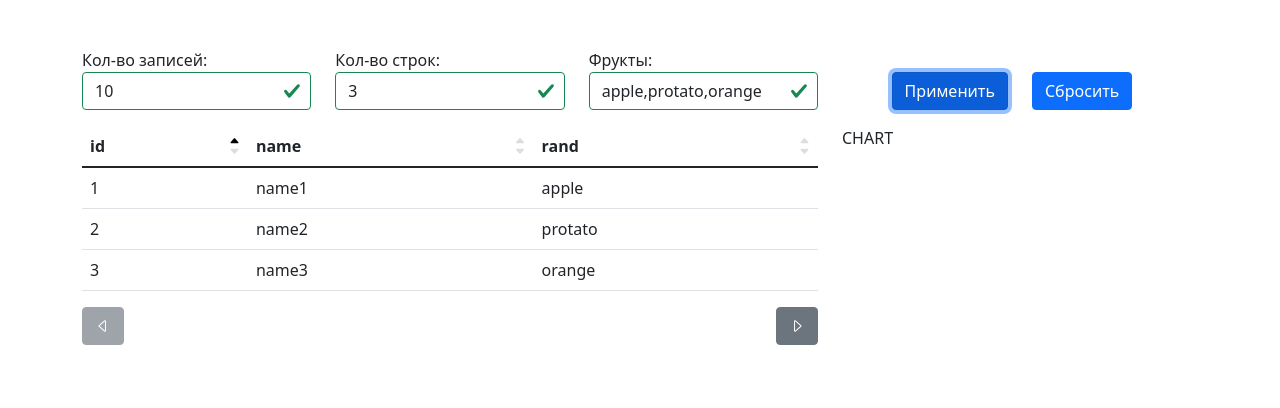
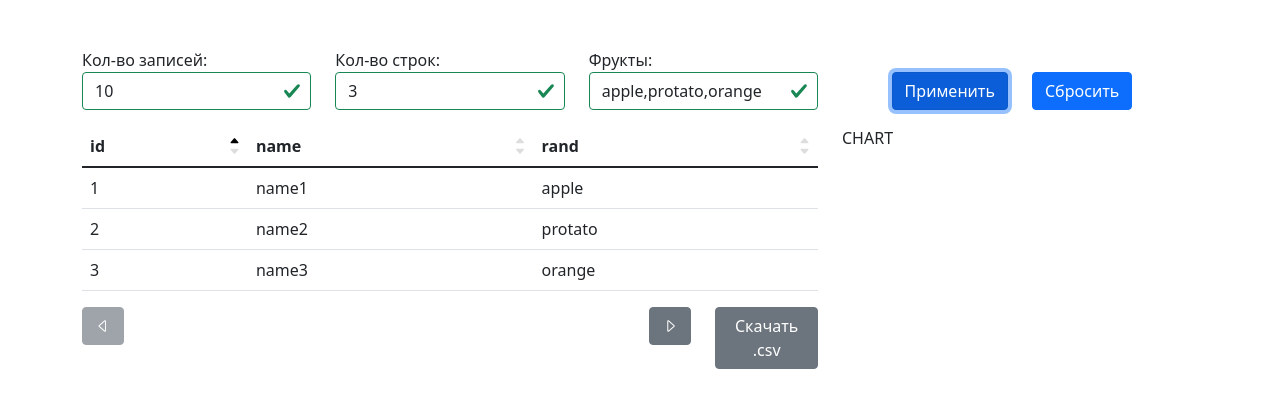
Before and after one commit to ManushovRodionTZCompany/test-pangeo-radar, a Vue app: page / in a window 1280 px wide. Both pictures are taken after a click on the button "Применить". Shown: the top 408 px of the page. Built offline with nearby package versions, Linux system fonts and the light colour scheme.

Commit message:
feat: add download csv

```diff
--- a/src/components/BlockTable/BlockTable.vue
+++ b/src/components/BlockTable/BlockTable.vue
@@ -7,6 +7,7 @@
 
   import TableTheadCol from './TableTheadCol.vue'
   import TablePagination from './TablePagination.vue'
+  import DownloadCSV from './DownloadCSV.vue'
 
   type TProps = {
     pagination: TPagination
@@ -29,7 +30,6 @@
     const start = paginationPage.value * props.pagination.limit
     const end = start + props.pagination.limit
 
-    console.log(start, end)
     return resultSort.slice(start, end)
   })
 
@@ -82,11 +82,19 @@
       </BTbody>
     </BTableSimple>
 
+    <BRow>
+      <BCol sm="10">
         <TablePagination
           :page="paginationPage"
           :limit="props.pagination.limit"
           :count="props.items.length"
           @update:page="handleUpdatePage"
         />
+      </BCol>
+
+      <BCol sm="2">
+        <DownloadCSV :items="bodyRows" />
+      </BCol>
+    </BRow>
   </div>
 </template>
--- /dev/null
+++ b/src/components/BlockTable/DownloadCSV.vue
@@ -0,0 +1,31 @@
+<script setup lang="ts">
+  import type { TItem } from '@/types/state'
+
+  type TProps = {
+    items: TItem[]
+  }
+
+  const props = defineProps<TProps>()
+
+  const handleDownload = () => {
+    const content = props.items.reduce(
+      (res, item) => (res += Object.values(item).join() + '\n'),
+      'data:text/csv;charset=utf-8,'
+    )
+
+    const encodedURI = encodeURI(content)
+    const nodeLink = document.createElement('a')
+
+    nodeLink.setAttribute('href', encodedURI)
+    nodeLink.setAttribute('download', 'table.csv')
+
+    document.body.appendChild(nodeLink)
+    nodeLink.click()
+
+    document.body.removeChild(nodeLink)
+  }
+</script>
+
+<template>
+  <BButton @click="handleDownload">Скачать .csv</BButton>
+</template>
```
Lines whose indentation alone changed are shown as unchanged.
